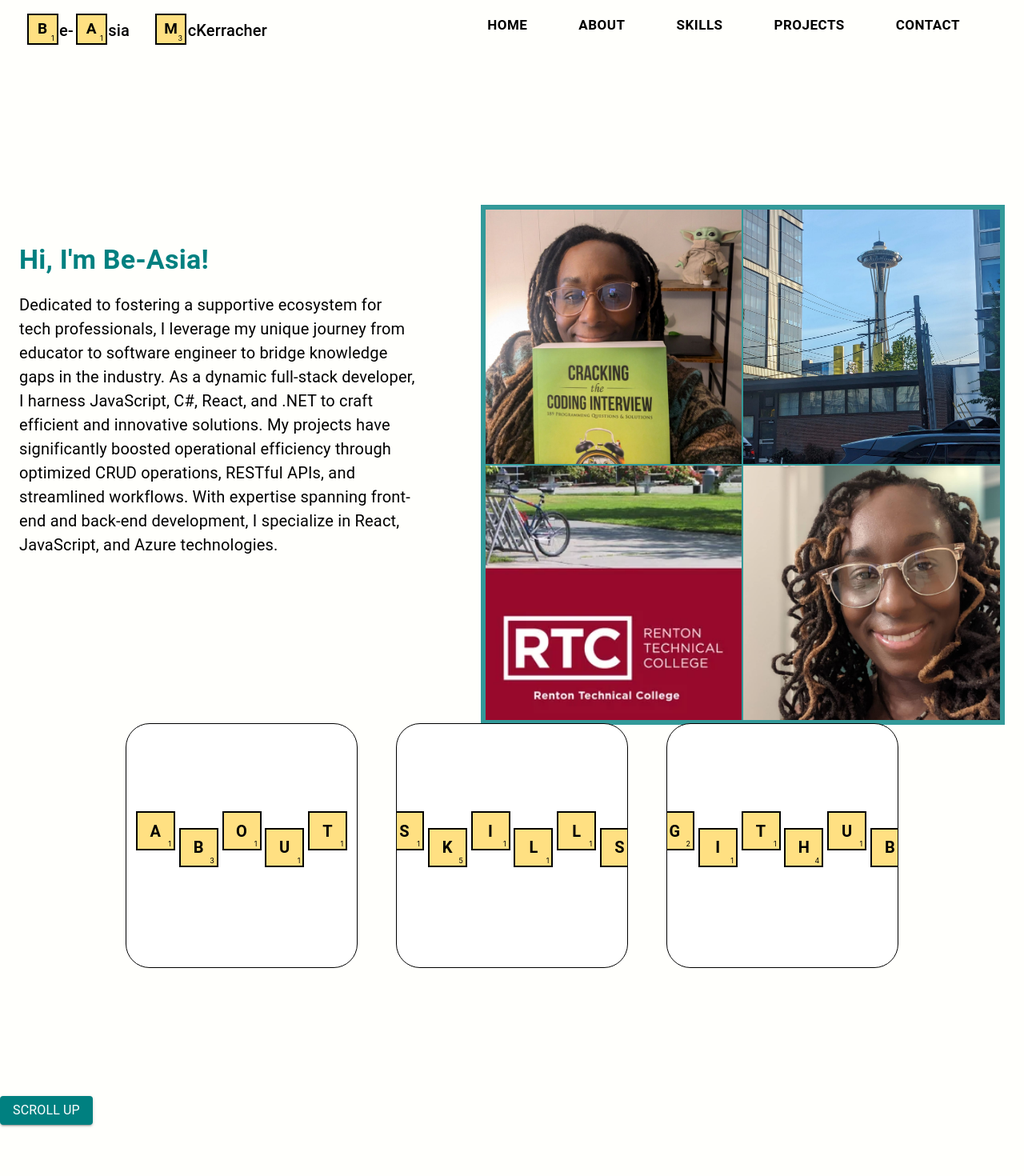
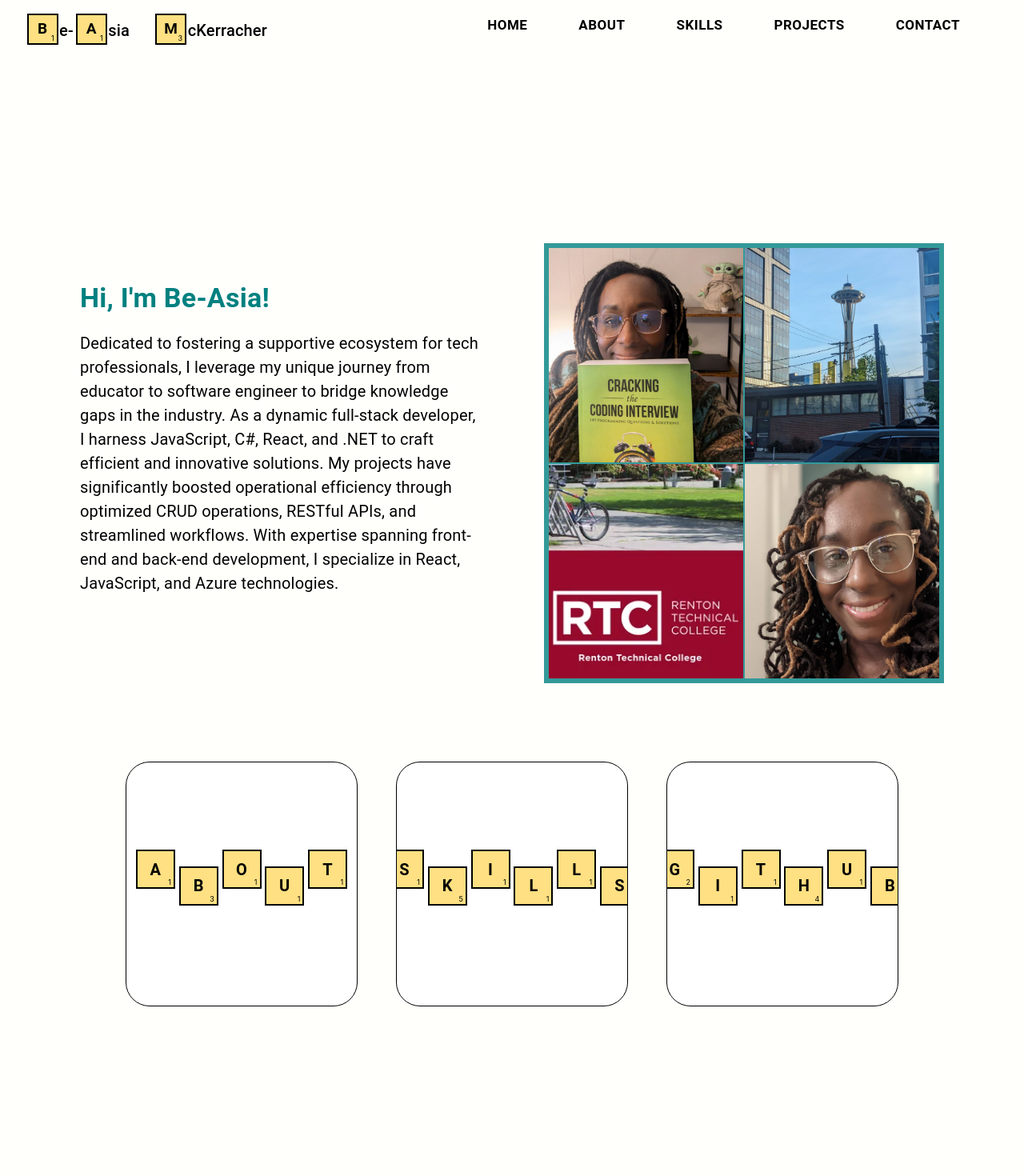
Before and after one commit to amerigirl/website, a React (Create React App) app: page / in a window 1280 px wide. Shown: the top 1470 px of the page at 80% size. Built offline with nearby package versions, Linux system fonts and the light colour scheme.

Commit message:
code cleanup

```diff
--- a/src/App.js
+++ b/src/App.js
@@ -8,7 +8,6 @@ import SkillsCardComponent from "./Components/CardSection/Cards/SkillsCardCompon
 import AboutCardComponent from "./Components/CardSection/Cards/AboutCardComponent.jsx";
 import ProjectsCardComponent from "./Components/CardSection/Cards/ProjectsCardComponent.jsx";
 import ContactForm from "./Components/ContactForm/ContactForm.jsx";
-import ScrollUpButton from "./Components/ScrollUpButton.jsx";
 
 const theme = createTheme({
   palette: {
@@ -42,7 +41,6 @@ function App() {
           <SkillsCardComponent />
           <ProjectsCardComponent />
         </Box>
-        <ScrollUpButton />
         <ContactForm />
       </ThemeProvider>
     </Box>
--- a/src/Components/LandingSection.jsx
+++ b/src/Components/LandingSection.jsx
@@ -13,7 +13,7 @@ const LandingSection = () => {
           justifyContent: "center",
           gap: "5rem",
           height: "61vh",
-          marginTop: "12rem",
+          marginTop: "15rem",
           marginBottom: "10rem",
         }}
       >
@@ -51,8 +51,8 @@ const LandingSection = () => {
 
         <Box
           sx={{
-            width: 660,
-            height: 650,
+            width: 500,
+            height: 550,
             display: "grid",
             gridTemplateColumns: "repeat(2, 1fr)",
             gridTemplateRows: "repeat(2, 1fr)",
--- a/src/Components/Navbar/Navbar.jsx
+++ b/src/Components/Navbar/Navbar.jsx
@@ -1,9 +1,8 @@
-import { AppBar, Toolbar, Stack, Typography, Box } from "@mui/material";
+import { AppBar, Toolbar, Stack } from "@mui/material";
 import React from "react";
 import { styled } from "@mui/material/styles";
 import Button from "@mui/material/Button";
 import NavbarName from "./NavbarName";
-import ScrollUpButton from "../ScrollUpButton";
 
 // Define a reusable StyledButton
 const StyledButton = styled(Button)(({ theme }) => ({
--- a/src/Components/ScrollUpButton.jsx
+++ /dev/null
@@ -1,20 +0,0 @@
-import React from "react";
-import { Button, Typography } from "@mui/material";
-
-const ScrollUpButton = () => {
-  const handleClick = (event) => {
-    event.preventDefault();
-    const homeElement = document.getElementById("home");
-    if (homeElement) {
-      homeElement.scrollIntoView({ behavior: "smooth" });
-    }
-  };
-
-  return (
-    <Button variant="contained" id="home" onClick={handleClick}>
-      <Typography>Scroll up</Typography>
-    </Button>
-  );
-};
-
-export default ScrollUpButton;
```
